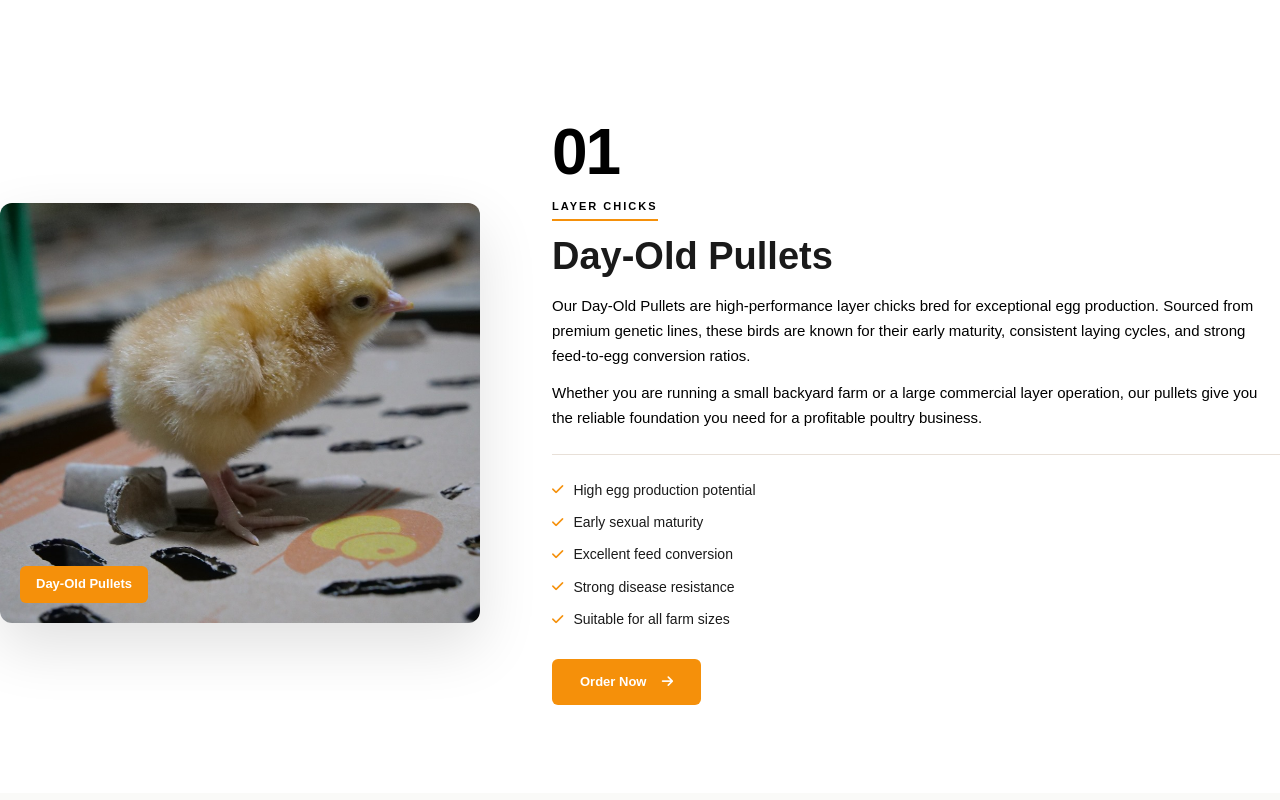
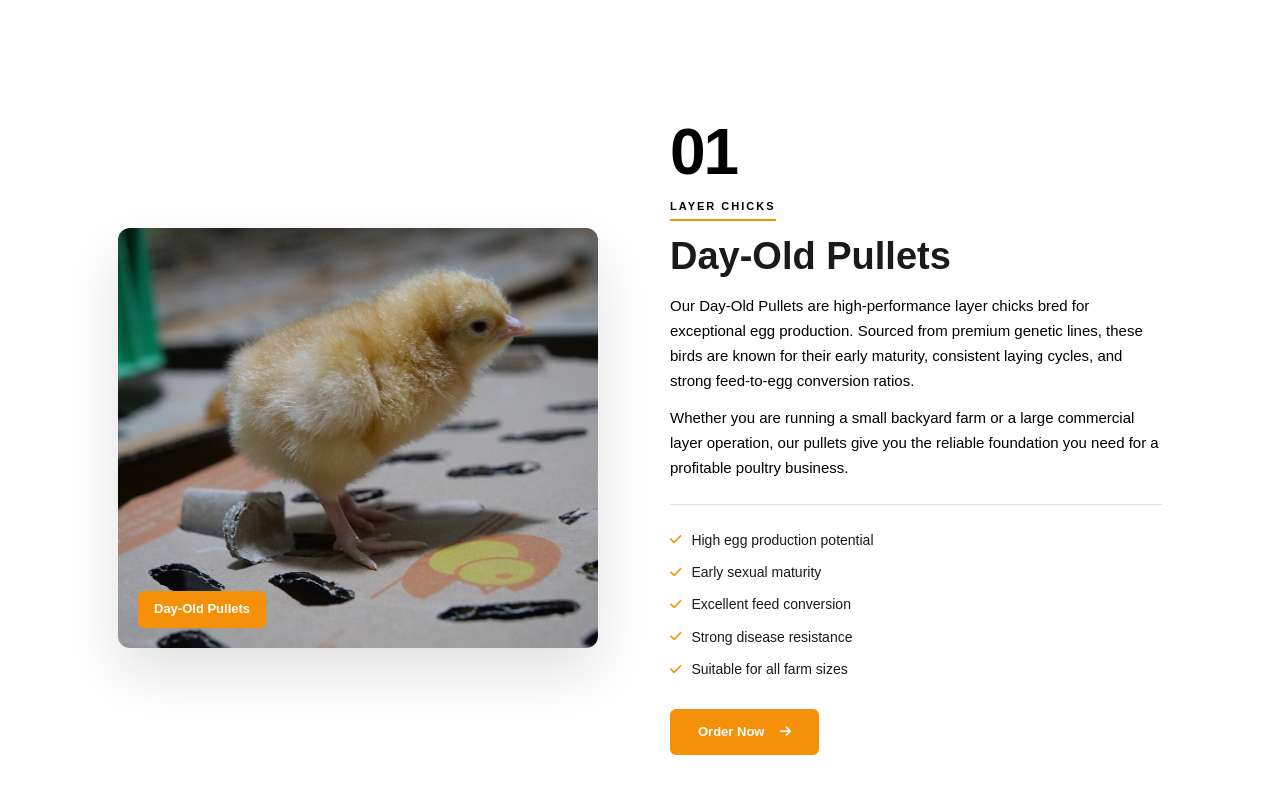
Before and after one commit to eniolaadebanjo60-afk/amofarms-react, a React (Vite) app: page /products in a window 1280 px wide. Shown: the part 900-1700 px from the top of the page. Built offline with nearby package versions, Linux system fonts and the light colour scheme; a web font is replaced by a local one.

Commit message:
width of product page fixed.

```diff
--- a/src/pages/Products.jsx
+++ b/src/pages/Products.jsx
@@ -204,9 +204,11 @@ export default function Products() {
                 : 'product-section fade-in'
             }
           >
-            <div className="product-inner">
-              {image}
-              {text}
+            <div className="section-inner">
+              <div className="product-inner">
+                {image}
+                {text}
+              </div>
             </div>
           </section>
         )
```
